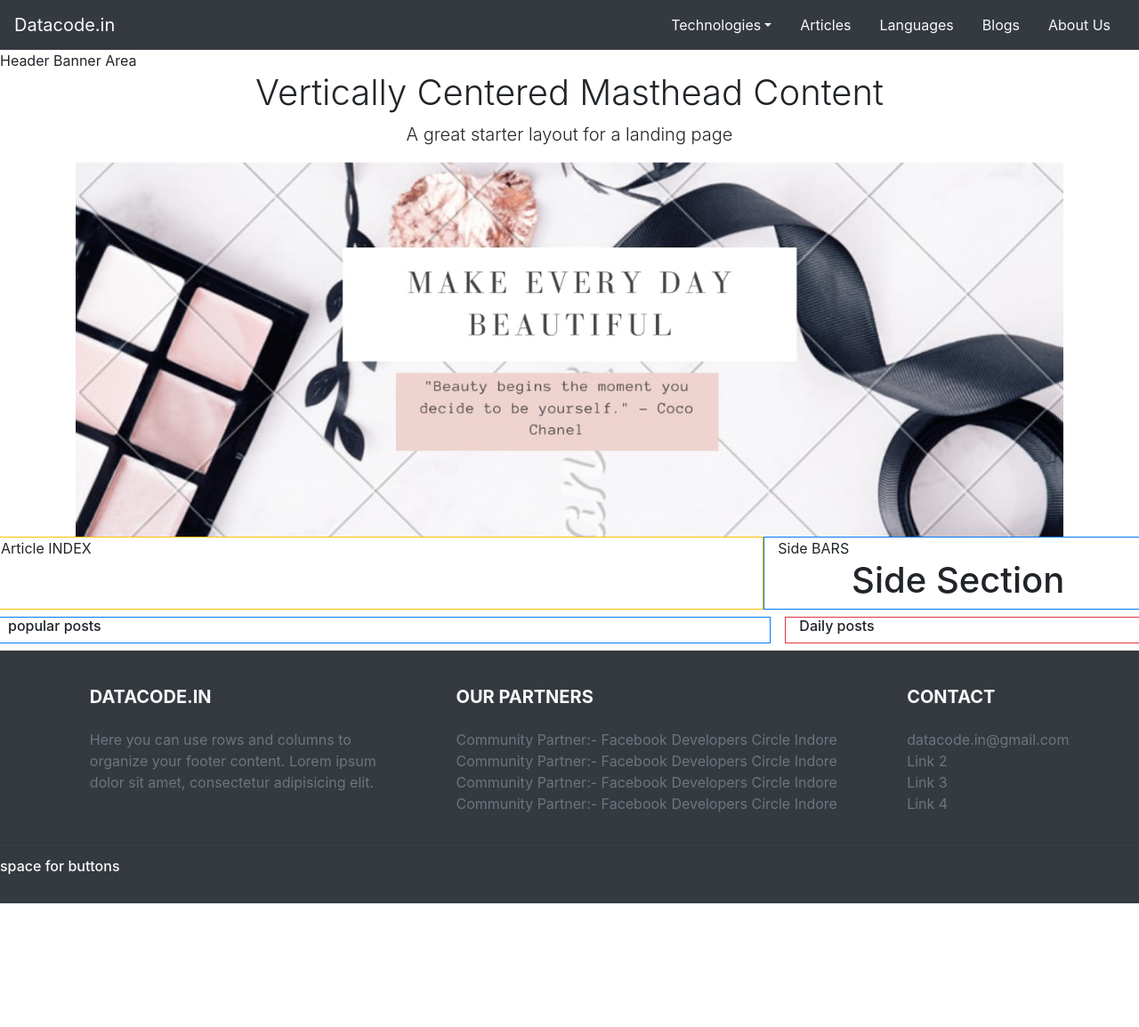
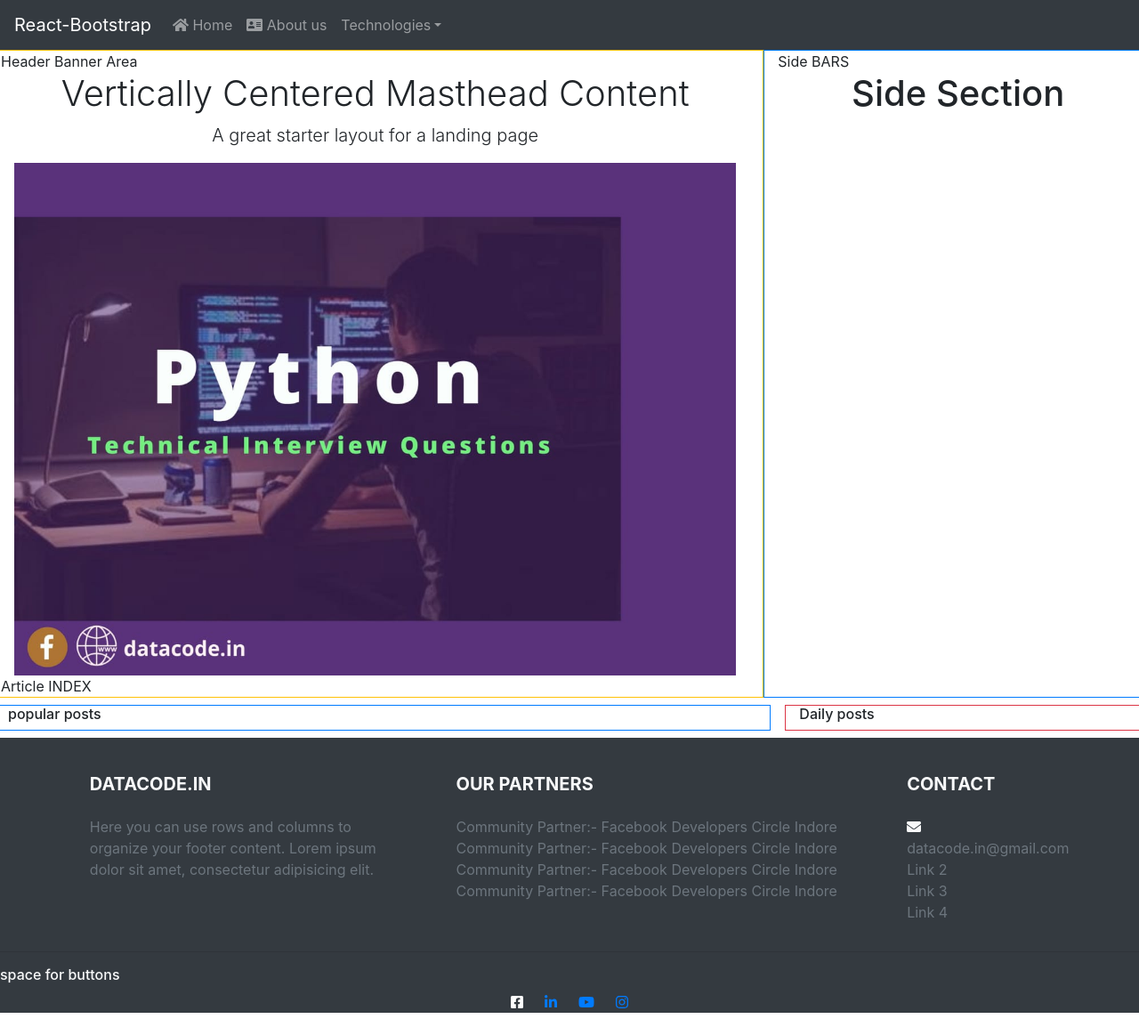
Before and after one commit to akshayDatacode/react-datacode, a React (Create React App) app: page /articles in a window 1280 px wide. Shown: the whole page at 89% size. Before the commit the page ends 1031 px from the top, so only its background shows below. Built offline with nearby package versions, Linux system fonts and the light colour scheme.

Commit message:
Toggle added with DropDown and FontAwsome also Header Banner setup

```diff
--- a/package.json
+++ b/package.json
@@ -3,11 +3,16 @@
   "version": "0.1.0",
   "private": true,
   "dependencies": {
+    "@fortawesome/fontawesome-svg-core": "^1.2.27",
+    "@fortawesome/free-brands-svg-icons": "^5.12.1",
+    "@fortawesome/free-solid-svg-icons": "^5.12.1",
+    "@fortawesome/react-fontawesome": "^0.1.9",
     "@testing-library/jest-dom": "^4.2.4",
     "@testing-library/react": "^9.5.0",
     "@testing-library/user-event": "^7.2.1",
     "bootstrap": "^4.4.1",
     "react": "^16.13.0",
+    "react-bootstrap": "^1.0.0-beta.17",
     "react-dom": "^16.13.0",
     "react-router": "^5.1.2",
     "react-router-dom": "^5.1.2",
--- a/src/components/footer_component/FooterComponent.jsx
+++ b/src/components/footer_component/FooterComponent.jsx
@@ -1,4 +1,7 @@
 import React, { Component } from 'react';
+import { FontAwesomeIcon} from '@fortawesome/react-fontawesome'
+import { fab, faFacebookSquare, faLinkedinIn, faYoutube, faInstagram, faMailchimp } from '@fortawesome/free-brands-svg-icons'
+import {faEnvelope} from "@fortawesome/free-solid-svg-icons";
 class FooterComponent extends Component {
     state = {  }
     render() {
@@ -49,6 +52,7 @@ class FooterComponent extends Component {
 
         <ul class="list-unstyled">
           <li>
+          <FontAwesomeIcon icon={faEnvelope}/>
             <a href="#!" class="text-muted">datacode.in@gmail.com</a>
           </li>
           <li>
@@ -78,28 +82,25 @@ class FooterComponent extends Component {
 <h6>space for buttons</h6>
   <ul class="list-unstyled list-inline text-center">
     <li class="list-inline-item">
-      <a class="btn-floating btn-fb mx-1">
-        <i class="fab fa-facebook-f"> </i>
+    <a class="btn-floating btn-tw mx-2" href="https://www.facebook.com/Datacode.in/">
+        <FontAwesomeIcon icon={faFacebookSquare} color="white"/>
+    </a>
+
+    </li>
+    <li class="list-inline-item">
+      <a class="btn-floating btn-tw mx-2">
+
+      <FontAwesomeIcon icon={faLinkedinIn}/>
       </a>
     </li>
     <li class="list-inline-item">
-      <a class="btn-floating btn-tw mx-1">
-        <i class="fab fa-twitter"> </i>
+      <a class="btn-floating btn-gplus mx-2">
+      <FontAwesomeIcon icon={faYoutube}/>
       </a>
     </li>
     <li class="list-inline-item">
-      <a class="btn-floating btn-gplus mx-1">
-        <i class="fab fa-google-plus-g"> </i>
-      </a>
-    </li>
-    <li class="list-inline-item">
-      <a class="btn-floating btn-li mx-1">
-        <i class="fab fa-linkedin-in"> </i>
-      </a>
-    </li>
-    <li class="list-inline-item">
-      <a class="btn-floating btn-dribbble mx-1">
-        <i class="fab fa-dribbble"> </i>
+      <a class="btn-floating btn-li mx-2">
+      <FontAwesomeIcon icon={faInstagram}/>
       </a>
     </li>
   </ul>
--- a/src/components/header_component/HeaderComponent.jsx
+++ b/src/components/header_component/HeaderComponent.jsx
@@ -1,50 +1,33 @@
 import React, { Component } from 'react';
+import { FontAwesomeIcon} from '@fortawesome/react-fontawesome'
+import { fab, } from '@fortawesome/free-brands-svg-icons'
+import {faHome, faAddressCard} from "@fortawesome/free-solid-svg-icons";
 import { BrowserRouter as Router, Switch, Route, Link } from "react-router-dom";
+import {Navbar , Nav , NavDropdown } from "react-bootstrap";
 class HeaderComponent extends Component {
     state = {  }
     render() {
         return (
             <>
-<nav class="navbar navbar-expand-lg text-light bg-dark">
-  <a class="navbar-brand text-light bg-dark" href="#">Datacode.in</a>
-  <button class="navbar-toggler text-white bg-light" type="button" data-toggle="collapse" data-target="#navbarTogglerDemo02" aria-controls="navbarTogglerDemo02" aria-expanded="true" aria-label="Toggle navigation">
-    <span class="navbar-toggler-icon"></span>
-  </button>
+<Navbar bg="dark" expand="lg" variant="dark">
+  <Navbar.Brand href="/">React-Bootstrap</Navbar.Brand>
+  <Navbar.Toggle aria-controls="basic-navbar-nav" />
+  <Navbar.Collapse id="basic-navbar-nav">
+    <Nav className="mr-auto">
 
-  <div class="collapse navbar-collapse" id="navbarTogglerDemo02">
-    <ul class="navbar-nav mr-auto mt-2 mt-lg-0">
-
-
-    </ul>
-
-    <div class="nav-item dropdown form-inline my-2 my-lg-0">
-        <a class="nav-link dropdown-toggle text-light bg-dark" href="#" id="navbarDropdownMenuLink" role="button" data-toggle="dropdown" aria-haspopup="true" aria-expanded="false">
-          Technologies
-        </a>
-        <div class="dropdown-menu" aria-labelledby="navbarDropdownMenuLink">
-          <a class="dropdown-item" href="#">C</a>
-          <a class="dropdown-item" href="#">C++</a>
-          <a class="dropdown-item" href="#">Python</a>
-        </div>
-      </div>
-
-      <div class="form-inline my-2 my-lg-0">
-
-
-    <a class="nav-link text-light bg-dark" href="#">Articles</a>
-
-    <a class="nav-link text-light bg-dark" href="#">Languages</a>
-
-
-    <a class="nav-link text-light bg-dark" href="#">Blogs</a>
-    <a class="nav-link text-light bg-dark" href="#">About Us</a>
-
-
-    </div>
-
-  </div>
-</nav>
-            </>
+      <Nav.Link href="/"> <FontAwesomeIcon icon={faHome}/> Home</Nav.Link>
+      <Nav.Link href="aboutus"> <FontAwesomeIcon icon={faAddressCard}/> About us</Nav.Link>
+      <NavDropdown title="Technologies" id="basic-nav-dropdown">
+        <NavDropdown.Item href="#action/3.1">Action</NavDropdown.Item>
+        <NavDropdown.Item href="#action/3.2">Another action</NavDropdown.Item>
+        <NavDropdown.Item href="#action/3.3">Something</NavDropdown.Item>
+        <NavDropdown.Divider />
+        <NavDropdown.Item href="#action/3.4">Separated link</NavDropdown.Item>
+      </NavDropdown>
+    </Nav>
+  </Navbar.Collapse>
+</Navbar>
+</>
          );
     }
 }
--- a/src/components/header_component/IndexHeader.jsx
+++ b/src/components/header_component/IndexHeader.jsx
@@ -1,5 +1,4 @@
 import React, { Component } from 'react';
-import HeaderBannerSection from './HeaderBannerSection';
 import HeaderComponent from './HeaderComponent';
 class IndexHeader extends Component {
     state = {  }
@@ -8,7 +7,7 @@ class IndexHeader extends Component {
             <>
 
             <HeaderComponent/>
-            <HeaderBannerSection />
+
             </>
          );
     }
--- a/src/components/header_component/HeaderBannerSection.jsx
+++ b/src/components/main_component/HeaderBannerSection.jsx
@@ -1,4 +1,5 @@
 import React, { Component } from 'react';
+import {Image} from "react-bootstrap";
 class HeaderBannerSection  extends Component {
     state = {  }
     render() {
@@ -11,8 +12,8 @@ class HeaderBannerSection  extends Component {
                         <div class="col-12 text-center">
                             <h1 class="font-weight-light">Vertically Centered Masthead Content</h1>
                             <p class="lead">A great starter layout for a landing page</p>
-                            <img
-                            src= {require("../../assets/images/coder1.jpeg")}
+                            <Image
+                            src= {require("../../assets/images/"+ this.props.imgsource)}
                             className="mx-auto img-fluid img-circle d-block img-responsive"
                             alt="Responsive image"
                             />
--- a/src/components/main_component/aticles/Articles.jsx
+++ b/src/components/main_component/aticles/Articles.jsx
@@ -1,9 +1,11 @@
 import React, { Component } from 'react';
+import HeaderBannerSection from '../HeaderBannerSection';
 class Articles extends Component {
     state = {  }
     render() {
         return (
             <>
+            <HeaderBannerSection  imgsource = "pythontech.jpeg"/>
             Article INDEX
             </>
          );
--- a/src/components/main_component/index.jsx
+++ b/src/components/main_component/index.jsx
@@ -1,6 +1,7 @@
 import React, { Component } from 'react';
 import { BrowserRouter as Router } from "react-router-dom";
 import Indexposts from './posts/IndexPosts';
+import HeaderBannerSection from './HeaderBannerSection'
 class MainComponent extends Component {
     state = {  }
     render() {
@@ -9,7 +10,9 @@ class MainComponent extends Component {
 
             <div className="container">
                 <div className="row">
+                    <HeaderBannerSection imgsource = "coder1.jpeg"/>
                     <Indexposts/>
+
 
 
                 </div>
```
Also changed, not shown: 2 other files (tests, documents, lock files or other folders).
